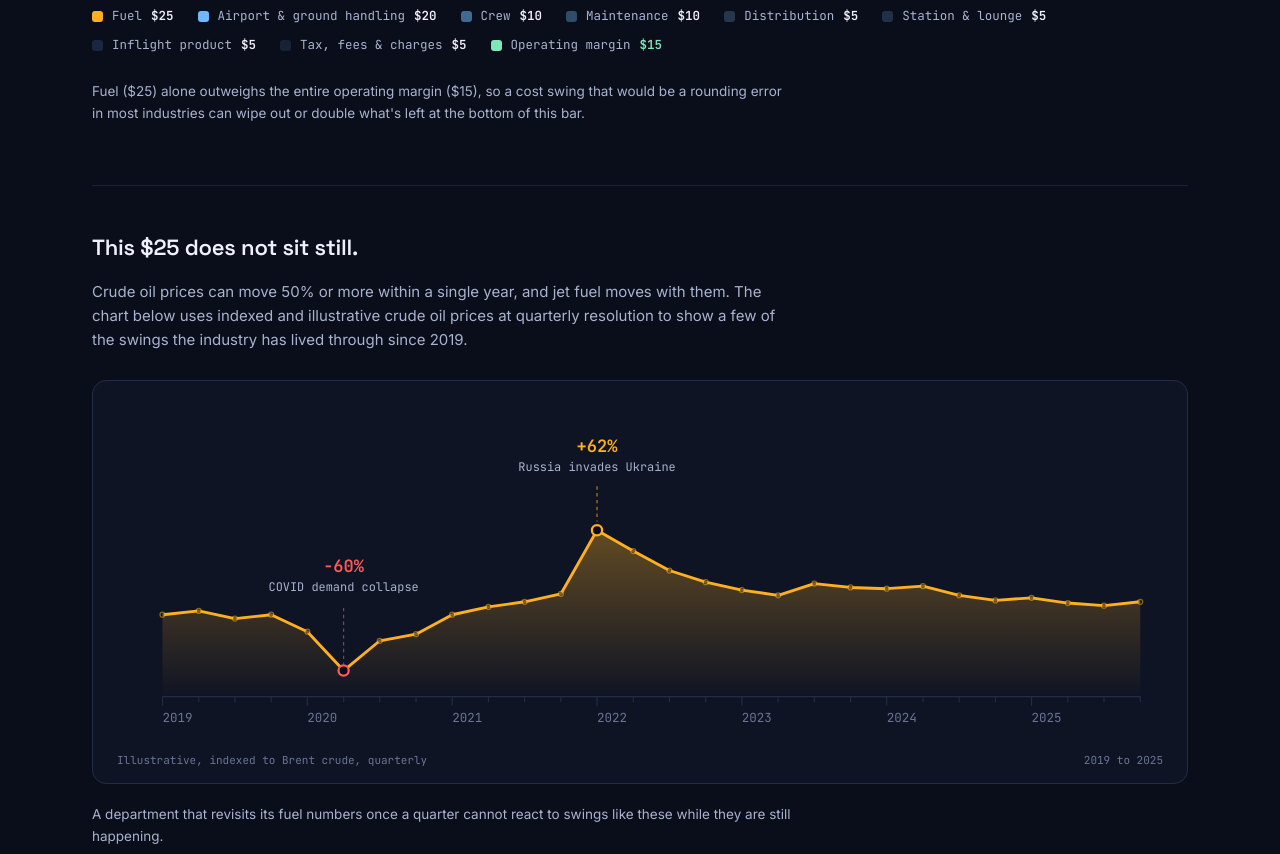
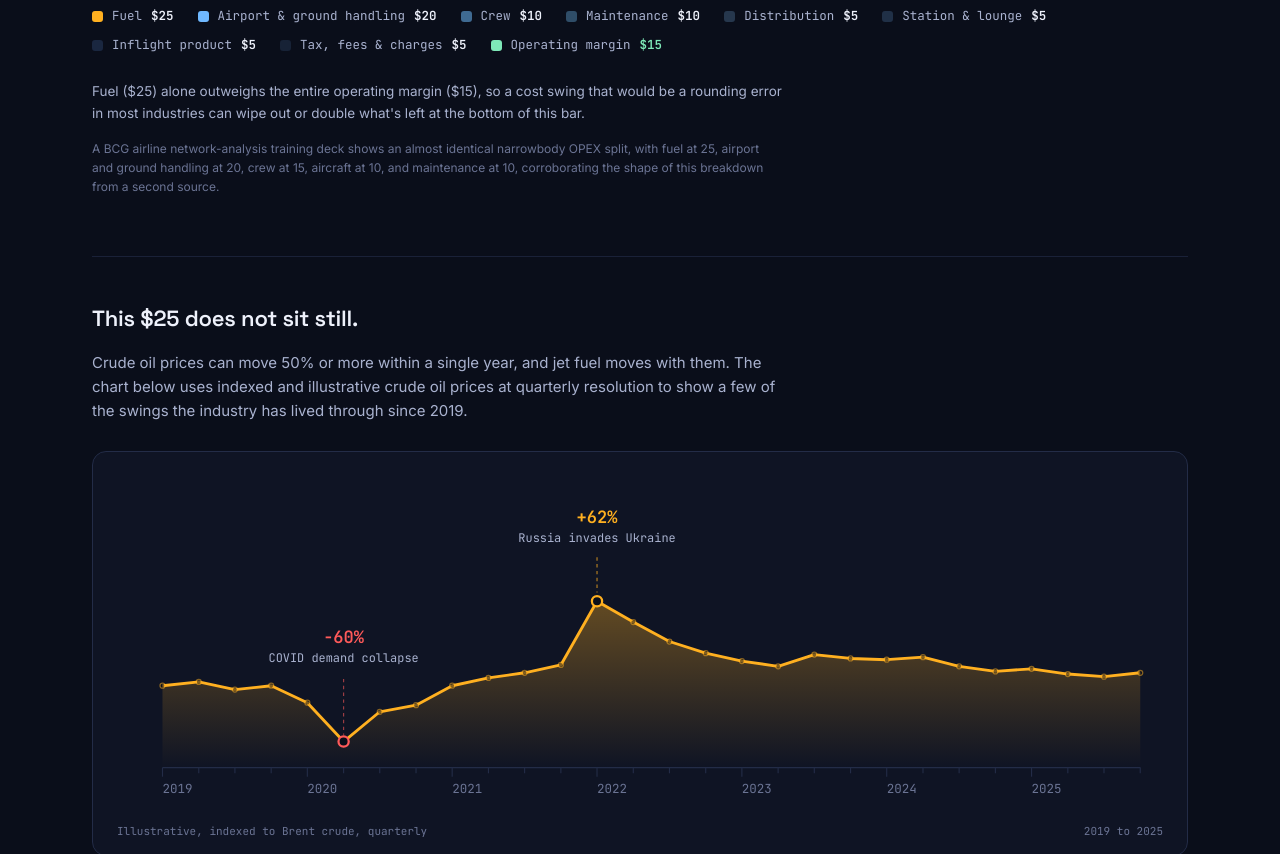
Before and after one commit to sri18386/burn-rate-microsite, a plain HTML site: page index.html in a window 1280 px wide. Shown: the part 1400-2254 px from the top of the page. Drawn offline with Linux system fonts and the light colour scheme.

Commit message:
Add BCG and IATA source citations corroborating the P&L split and silo argument

```diff
--- a/index.html
+++ b/index.html
@@ -222,6 +222,7 @@ b, strong{color:var(--ink); font-weight:600;}
 .vol-tag.crash{color:var(--red); border-color:rgba(255,90,90,0.4);}
 .vol-tag.spike{color:var(--amber); border-color:rgba(255,176,32,0.4);}
 .vol-foot{display:flex; justify-content:space-between; margin-top:10px; font-family:var(--mono); font-size:11px; color:var(--ink-faint);}
+.src-note{margin-top:14px; font-size:12px; color:var(--ink-faint); line-height:1.6; max-width:680px;}
 .vol-note{margin-top:20px; font-size:13.5px;}
 
 /* ---------- silo diagram ---------- */
@@ -435,6 +436,7 @@ footer li{margin-bottom:9px;}
         <div class="rleg-item margin-item"><span class="rleg-swatch" style="background:var(--green);"></span>Operating margin <b>$15</b></div>
       </div>
       <p style="margin-top:26px; font-size:13.5px;">Fuel ($25) alone outweighs the entire operating margin ($15), so a cost swing that would be a rounding error in most industries can wipe out or double what's left at the bottom of this bar.</p>
+      <p class="src-note">A BCG airline network-analysis training deck shows an almost identical narrowbody OPEX split, with fuel at 25, airport and ground handling at 20, crew at 15, aircraft at 10, and maintenance at 10, corroborating the shape of this breakdown from a second source.</p>
     </div>
 
     <div class="vol-block">
@@ -671,6 +673,7 @@ footer li{margin-bottom:9px;}
       <div class="silo-node broken"><span class="ic">🧾</span><b>Finance</b><span>Fuel budget vs. plan</span></div>
     </div>
     <p style="margin-top:44px; text-align:center; font-family:var(--mono); font-size:13px; color:var(--ink-faint);">nobody's KPI is <span style="color:var(--ink);">"total network fuel economics"</span></p>
+    <p class="src-note" style="margin-left:auto; margin-right:auto; text-align:center;">IATA has reported that 63% of airlines struggle with operational silos, with close to half of flight delays traced to poor cross-function coordination. That finding covers ground handling, maintenance, and flight operations broadly, and it describes the same shape of problem this paper argues exists in fuel decisions specifically.</p>
   </div>
 </section>
 
```
